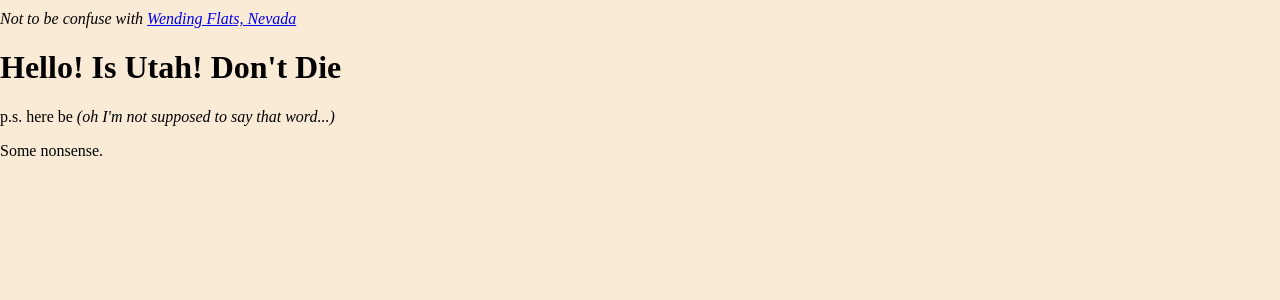
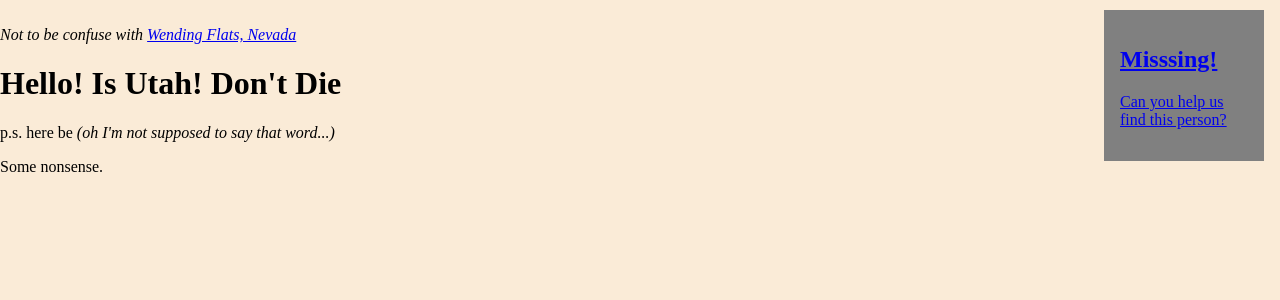
Before and after one commit to Zesjier/wendingflats, a Django app: page /utah/ in a window 1280 px wide. Shown: the part 118-418 px from the top of the page. Run offline with Django 3.2, Linux system fonts and the light colour scheme.

Commit message:
implements missing person report

```diff
--- /dev/null
+++ b/ut/static/advert.css
@@ -0,0 +1,12 @@
+.content {
+    float: left;
+}
+
+.advert {
+    padding: 16px;
+    width: 10%;
+    /*height: 70%;*/
+    background-color: gray;
+    margin-right: 16px;
+    float: right;
+}
--- a/ut/templates/base.html
+++ b/ut/templates/base.html
@@ -25,11 +25,16 @@
     {% endblock %}
 
 
+    <div class="content">
     {% block content %}
 
         <h1>Error</h1>
 
     {% endblock %}
+    </div>
+
+    {% block aftercontent %}
+    {% endblock %}
 
     <script src="{% static 'secrets.js' %}"></script>
 
--- /dev/null
+++ b/ut/templates/missing_ad.html
@@ -0,0 +1,10 @@
+{% load static %}
+
+<link rel="stylesheet" href="{% static 'advert.css' %}"/>
+
+<a href="{% url 'ut:missing' %}" class="advert">
+    <section>
+        <h2>Misssing!</h2>
+        <p>Can you help us find this person?</p>
+    </section>
+</a>
--- a/ut/templates/ut/index.html
+++ b/ut/templates/ut/index.html
@@ -13,4 +13,9 @@
 </p>
 </div>
 
+
 {% endblock %}
+
+{% block aftercontent %}
+  {% include 'missing_ad.html' %}
+{% endblock %}
--- a/ut/urls.py
+++ b/ut/urls.py
@@ -10,4 +10,5 @@ urlpatterns = [
     path('quiz', views.quiz, name='quiz'),
     path('sidhe/<str:nonsense>', views.badlink, name='badlink'),
     path('reviews/<str:businessname>', views.yelp, name='yelp'),
+    path('missing', views.missing, name='missing'),
 ]
--- a/ut/views.py
+++ b/ut/views.py
@@ -47,3 +47,7 @@ def yelp(request, businessname):
   context = base_context(request)
   context['reviews'] = YelpReview.objects.filter(business__name = businessname)
   return render(request, 'ut/yelp.html', context)
+
+
+def missing(request):
+  return render(request, 'ut/missing.html', base_context(request))
```
Also changed, not shown: ut/templates/ut/missing.html (added, +21 -0 lines), ut/static/ut/missing.css (added).
